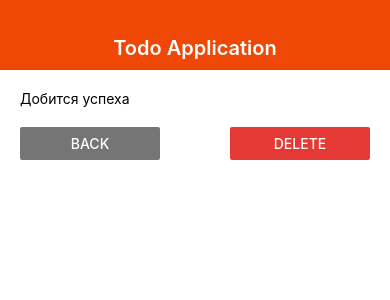
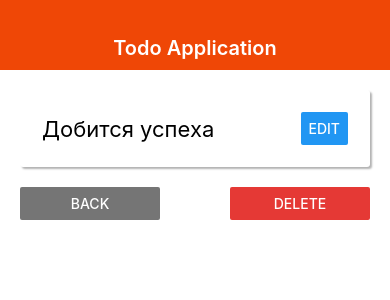
Before and after one commit to a5okol/todo-react-native, a React Native app: screen / in a window 390 px wide. Shown: the top 300 px of the page. Built offline with nearby package versions, Linux system fonts and the light colour scheme.

Commit message:
Компонент карточки и наследывание стилей.

```diff
--- /dev/null
+++ b/src/components/ui/AppCard.js
@@ -0,0 +1,26 @@
+import React from 'react'
+import {View, StyleSheet} from 'react-native'
+
+
+export const AppCard = props => (
+    <View style={{ ...styles.default, ...props.styles }}>
+        {props.children}
+    </View>
+)
+
+const styles = StyleSheet.create({
+    default: {
+        padding: 20,
+        flexDirection: 'row',
+        justifyContent: 'space-between',
+        alignItems: 'center',
+        shadowColor: '#000',
+        shadowRadius: 2,
+        shadowOpacity: 0.3,
+        shadowOffset: { width: 2, height: 2 },
+        elevation: 7, // shadow for android
+        backgroundColor: '#fff',
+        borderRadius: 3,
+
+    }
+})
--- a/src/screens/TodoScreen.js
+++ b/src/screens/TodoScreen.js
@@ -1,11 +1,15 @@
 import React from 'react'
 import { StyleSheet, View, Text, Button} from 'react-native'
 import { THEME } from '../theme'
+import { AppCard } from '../components/ui/AppCard'
 
 export const TodoScreen = props => {
     return (
     <View>
-        <Text>{ props.todo.title }</Text>
+        <AppCard styles={styles.card}>
+            <Text style={styles.title}>{ props.todo.title }</Text>
+            <Button title='Edit' />
+        </AppCard>
         <View style={styles.buttons}>
             <View style={styles.button}>
                 <Button title='Back' color={THEME.GREY_COLOR} onPress={props.goBack} />
@@ -23,8 +27,15 @@
         justifyContent:  'space-between',
         marginTop: 20,
     },
+    card: {
+        // marginBottom: 15,
+        padding: 22
+    },
     button: {
         width: '40%'
+    },
+    title: {
+        fontSize: 22
     }
 
 })
```
